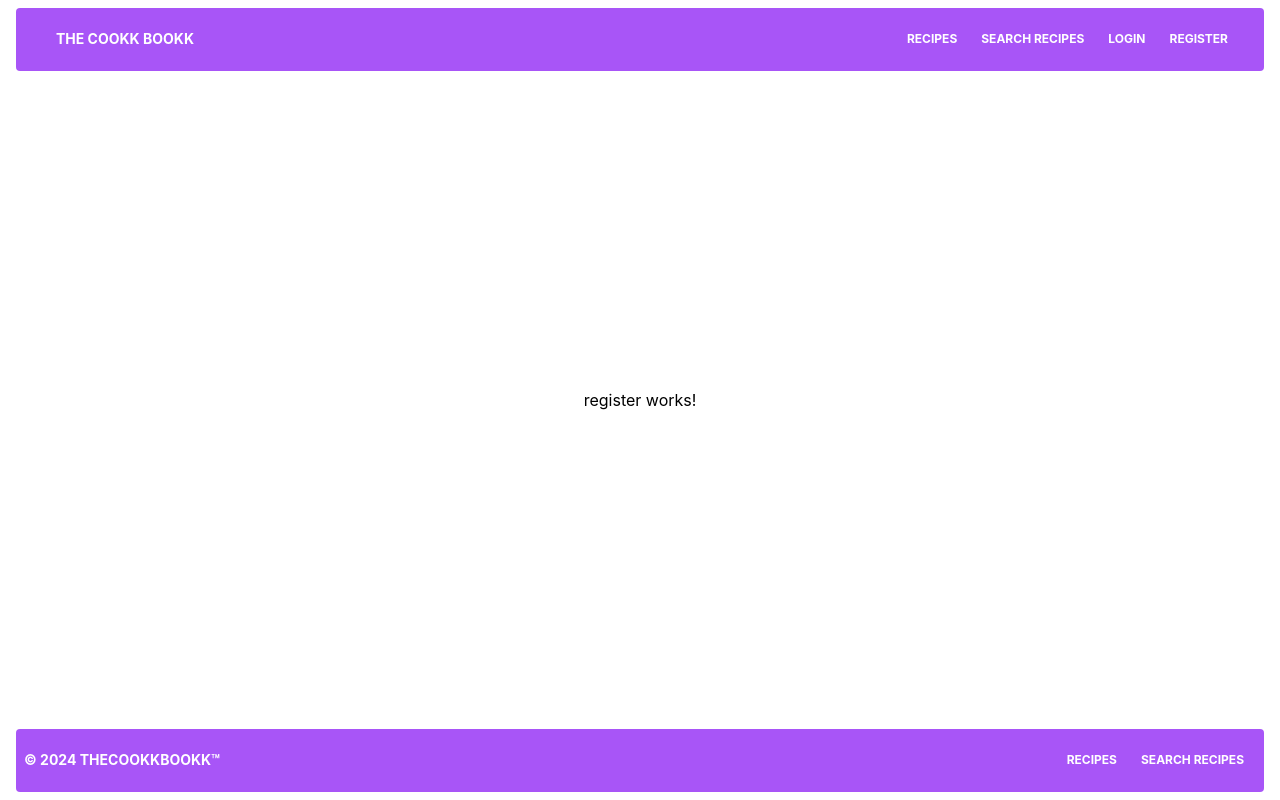
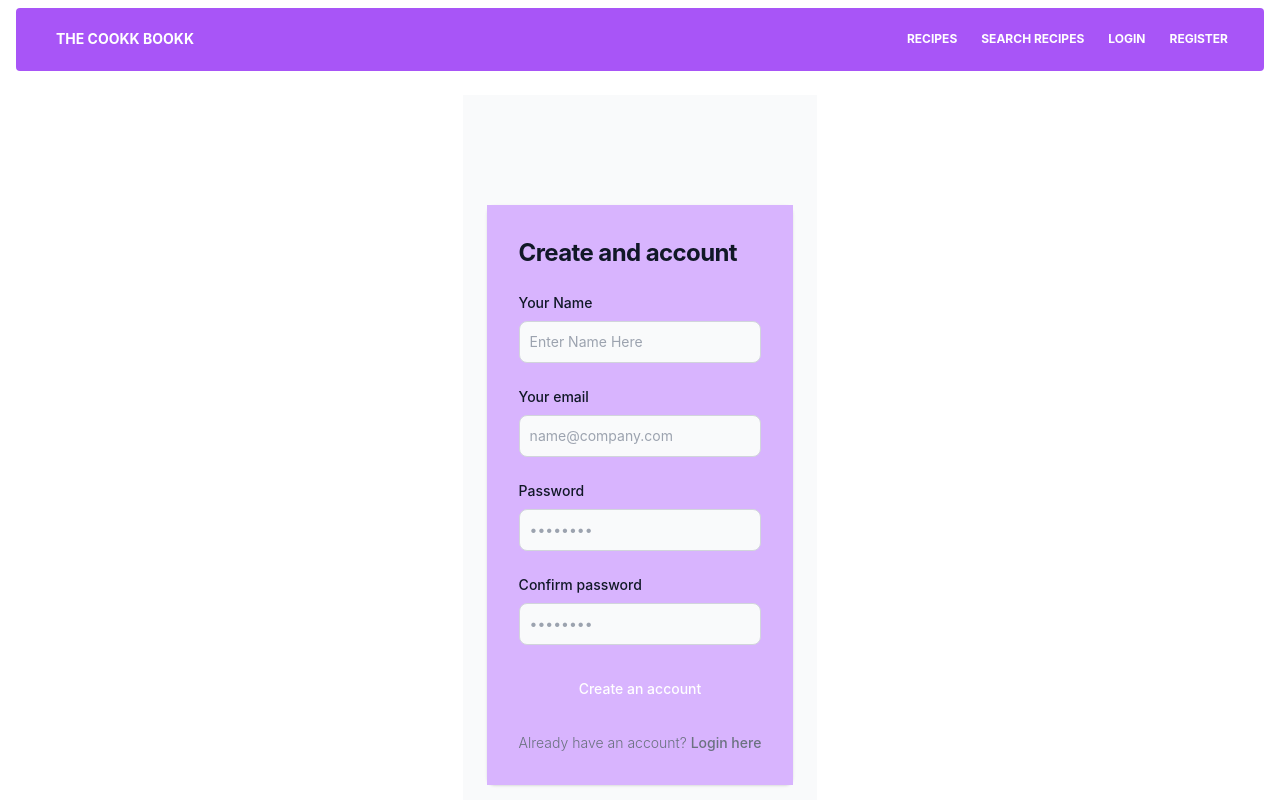
Before and after one commit to Sebah7-Chas/Recipe-App, an Angular app in the folder Recipe-Frontend/: page /register in a window 1280 px wide. Shown: the top 800 px of the page. Built offline with nearby package versions, Linux system fonts and the light colour scheme.

Commit message:
login, logout and register components. Work.

```diff
--- a/Recipe-Frontend/src/app/pages/login/login.component.html
+++ b/Recipe-Frontend/src/app/pages/login/login.component.html
@@ -1,3 +1,41 @@
-<p>login works!</p>
+<section class="bg-gray-50 dark:bg-white-900">
 
-<button (click)="login()">Login User</button>
+<div class="flex flex-col items-center justify-center px-6 py-8 mx-auto md:h-screen lg:py-0">
+  <div class="w-full bg-white rounded-lg shadow dark:border md:mt-0 sm:max-w-md xl:p-0 dark:bg-gray-800 dark:border-gray-700">
+    <div class="p-6 space-y-4 md:space-y-6 bg-purple-300 sm:p-8">
+  <h5 class="text-xl font-bold leading-tight tracking-tight text-gray-900 md:text-2xl dark:text-white">
+    Login Here</h5>
+
+  <!-- <form action="" [formGroup]="loginForm" (ngSubmit)="onSubmit()" autocomplete="off" novalidate class="space-y-4 md:space-y-6"> -->
+    <form action="" [formGroup]="loginForm" class="space-y-4 md:space-y-6">
+    <div>
+      <label for="email" class="block mb-2 text-sm font-medium text-gray-900 dark:text-white">Email Address</label>
+      <input type="email" placeholder="Email Address" class="form-control bg-gray-50 border border-gray-300 text-gray-900 sm:text-sm rounded-lg focus:ring-primary-600 focus:border-primary-600 block w-full p-2.5 dark:bg-gray-700 dark:border-gray-600 dark:placeholder-gray-400 dark:text-white dark:focus:ring-blue-500 dark:focus:border-blue-500" formControlName="email"
+        [class]="{'invalid': loginForm.get('email')?.hasError('required') && loginForm.get('email')?.touched, 'valid':loginForm.get('email')?.valid}">
+      @if (loginForm.get('email')?.hasError('required') && loginForm.get('email')?.touched) {
+      <span class="form-error">Email Address is required.</span>
+      }
+    </div>
+    <div class="form-group mb-3">
+      <label for="password" class="block mb-2 text-sm font-medium text-gray-900 dark:text-white">Password</label>
+      <input type="password" placeholder="Password" class="form-control bg-gray-50 border border-gray-300 text-gray-900 sm:text-sm rounded-lg focus:ring-primary-600 focus:border-primary-600 block w-full p-2.5 dark:bg-gray-700 dark:border-gray-600 dark:placeholder-gray-400 dark:text-white dark:focus:ring-blue-500 dark:focus:border-blue-500" formControlName="password"
+        [class]="{'invalid': loginForm.get('password')?.hasError('required') && loginForm.get('password')?.touched, 'valid':loginForm.get('password')?.valid}">
+      @if (loginForm.get('password')?.hasError('required') && loginForm.get('password')?.touched) {
+      <span class="form-error">Password is required.</span>
+      }
+    </div>
+    <button type="submit" (click)="loginUser()" class="w-full text-white bg-primary-600 hover:bg-primary-700 focus:ring-4 focus:outline-none focus:ring-primary-300 font-medium rounded-lg text-sm px-5 py-2.5 text-center dark:bg-primary-600 dark:hover:bg-primary-700 dark:focus:ring-primary-800">Submit</button>
+  </form>
+
+  <div class=" relative top-2 mt-3">
+    <div>
+        <p class="text-sm font-light text-gray-500 dark:text-gray-400">
+          Don't have an account? <a routerLink="/register"  class="font-medium text-primary-600 hover:underline dark:text-primary-500">Register</a>
+        </p>
+    </div>
+</div>
+</div>
+
+</div>
+</div>
+</section>
--- a/Recipe-Frontend/src/app/pages/login/login.component.ts
+++ b/Recipe-Frontend/src/app/pages/login/login.component.ts
@@ -3,30 +3,46 @@ import { Observable } from 'rxjs';
 import { Loggedin } from '../../interfaces/loggedin';
 import { Loggedindetails } from '../../interfaces/loggedindetails';
 import { AuthService } from '../../services/auth.service';
+import { FormBuilder, FormControl, FormGroup, ReactiveFormsModule, Validators } from '@angular/forms';
+import { Router } from '@angular/router';
 
 @Component({
   selector: 'app-login',
   standalone: true,
-  imports: [],
+  imports: [ReactiveFormsModule],
   templateUrl: './login.component.html',
   styleUrl: './login.component.css'
 })
 export class LoginComponent {
+// the loginForm! here is a shorthand for initializing the loginForm property in the constructor
+// the formbuilder is used to create the form group and it is injected into the constructor
+  loginForm!: FormGroup;
+  loginError: string = "";
 
-  loginDetails: Loggedindetails;
-  // isLoggedIn: boolean;
 
-  constructor(private auth: AuthService) {
-    this.loginDetails = {
-      email: 'mela@mela.mela',
-      password: 'mela',
-    };
-    // this.isLoggedIn = false;
+  constructor(private fb: FormBuilder, private auth: AuthService, private router: Router) {
+    this.loginForm = this.fb.group({
+      email: new FormControl('', [Validators.required, Validators.email]),
+      password: new FormControl('', [Validators.required]),
+    })
   }
 
-  login(){
-    this.auth.loginUser(this.loginDetails);
+  loginUser() {
+    if (this.loginForm.valid) {
+      const loginDetails: Loggedindetails = this.loginForm.value;
+      this.auth.loginUser(loginDetails).subscribe(success => {
+        if (success) {
+          this.router.navigate(['/profile']);
+    } else {
+      this.loginError = "Unable to login. Please try again later.";
+    }
+  }, error => {
+    this.loginError = "Unable to login. Please try again later.";
+  });
+} else {
+  this.loginForm.markAllAsTouched();
   }
+}
 
   logout(){
     this.auth.logoutUser();
--- a/Recipe-Frontend/src/app/pages/profile/profile.component.html
+++ b/Recipe-Frontend/src/app/pages/profile/profile.component.html
@@ -1 +1,5 @@
-<p>profile works!</p>
+
+<p>This is the dashboard</p>
+
+
+<button (click)="logout()">Logout User</button>
--- a/Recipe-Frontend/src/app/pages/profile/profile.component.ts
+++ b/Recipe-Frontend/src/app/pages/profile/profile.component.ts
@@ -1,4 +1,5 @@
 import { Component } from '@angular/core';
+import { AuthService } from '../../services/auth.service';
 
 @Component({
   selector: 'app-profile',
@@ -9,4 +10,8 @@ import { Component } from '@angular/core';
 })
 export class ProfileComponent {
 
-}
+  constructor(private auth: AuthService) { }
+    logout(){
+      this.auth.logoutUser();
+    }
+  }
--- a/Recipe-Frontend/src/app/pages/register/register.component.html
+++ b/Recipe-Frontend/src/app/pages/register/register.component.html
@@ -1 +1,42 @@
-<p>register works!</p>
+
+<section class="bg-gray-50 dark:bg-white-900">
+    <div class="flex flex-col items-center justify-center px-6 py-8 mx-auto md:h-screen lg:py-0">
+        <div class="w-full bg-white rounded-lg shadow dark:border md:mt-0 sm:max-w-md xl:p-0 dark:bg-gray-800 dark:border-gray-700">
+            <div class="p-6 space-y-4 md:space-y-6 bg-purple-300 sm:p-8">
+                <h1 class="text-xl font-bold leading-tight tracking-tight text-gray-900 md:text-2xl dark:text-white">
+                    Create and account
+                </h1>
+                <form class="space-y-4 md:space-y-6" action="">
+                    <div>
+                        <label for="name" class="block mb-2 text-sm font-medium text-gray-900 dark:text-white">Your Name</label>
+                        <input type="name" name="name" id="name" [(ngModel)]="name" class="bg-gray-50 border border-gray-300 text-gray-900 sm:text-sm rounded-lg focus:ring-primary-600 focus:border-primary-600 block w-full p-2.5 dark:bg-gray-700 dark:border-gray-600 dark:placeholder-gray-400 dark:text-white dark:focus:ring-blue-500 dark:focus:border-blue-500" placeholder="Enter Name Here" required="">
+                    </div>
+                    <div>
+                        <label for="email" class="block mb-2 text-sm font-medium text-gray-900 dark:text-white">Your email</label>
+                        <input type="email" name="email" id="email" [(ngModel)]="email" class="bg-gray-50 border border-gray-300 text-gray-900 sm:text-sm rounded-lg focus:ring-primary-600 focus:border-primary-600 block w-full p-2.5 dark:bg-gray-700 dark:border-gray-600 dark:placeholder-gray-400 dark:text-white dark:focus:ring-blue-500 dark:focus:border-blue-500" placeholder="name@company.com" required="">
+                    </div>
+                    <div>
+                        <label for="password" class="block mb-2 text-sm font-medium text-gray-900 dark:text-white">Password</label>
+                        <input type="password" name="password" id="password" [(ngModel)]="password" placeholder="••••••••" class="bg-gray-50 border border-gray-300 text-gray-900 sm:text-sm rounded-lg focus:ring-primary-600 focus:border-primary-600 block w-full p-2.5 dark:bg-gray-700 dark:border-gray-600 dark:placeholder-gray-400 dark:text-white dark:focus:ring-blue-500 dark:focus:border-blue-500" required="">
+                    </div>
+                    <div>
+                        <label for="confirm-password" class="block mb-2 text-sm font-medium text-gray-900 dark:text-white">Confirm password</label>
+                        <input type="confirm-password" name="confirm-password" id="confirm-password" [(ngModel)]="password_confirmation" placeholder="••••••••" class="bg-gray-50 border border-gray-300 text-gray-900 sm:text-sm rounded-lg focus:ring-primary-600 focus:border-primary-600 block w-full p-2.5 dark:bg-gray-700 dark:border-gray-600 dark:placeholder-gray-400 dark:text-white dark:focus:ring-blue-500 dark:focus:border-blue-500" required="">
+                    </div>
+                    <!-- <div class="flex items-start">
+                        <div class="flex items-center h-5">
+                          <input id="terms" aria-describedby="terms" type="checkbox" class="w-4 h-4 border border-gray-300 rounded bg-gray-50 focus:ring-3 focus:ring-primary-300 dark:bg-gray-700 dark:border-gray-600 dark:focus:ring-primary-600 dark:ring-offset-gray-800" required="">
+                        </div>
+                        <div class="ml-3 text-sm">
+                          <label for="terms" class="font-light text-gray-500 dark:text-gray-300">I accept the <a class="font-medium text-primary-600 hover:underline dark:text-primary-500" href="#">Terms and Conditions</a></label>
+                        </div>
+                    </div> -->
+                    <button type="submit" (click)="registerUser()" class="w-full text-white bg-primary-600 hover:bg-primary-700 focus:ring-4 focus:outline-none focus:ring-primary-300 font-medium rounded-lg text-sm px-5 py-2.5 text-center dark:bg-primary-600 dark:hover:bg-primary-700 dark:focus:ring-primary-800">Create an account</button>
+                    <p class="text-sm font-light text-gray-500 dark:text-gray-400">
+                        Already have an account? <a routerLink="/login" class="font-medium text-primary-600 hover:underline dark:text-primary-500">Login here</a>
+                    </p>
+                </form>
+            </div>
+        </div>
+    </div>
+  </section>
--- a/Recipe-Frontend/src/app/pages/register/register.component.ts
+++ b/Recipe-Frontend/src/app/pages/register/register.component.ts
@@ -1,12 +1,43 @@
 import { Component } from '@angular/core';
+import { FormBuilder, FormControl, FormGroup, FormsModule, NgModel, Validators } from '@angular/forms';
+import { AuthService } from '../../services/auth.service';
+import { Router, RouterLink } from '@angular/router';
+import { Registerdetails } from '../../interfaces/registerdetails';
 
 @Component({
   selector: 'app-register',
   standalone: true,
-  imports: [],
+  imports: [ RouterLink, FormsModule],
   templateUrl: './register.component.html',
   styleUrl: './register.component.css'
 })
+
 export class RegisterComponent {
 
+  name: string = "";
+  email: string = "";
+  password: string = "";
+  password_confirmation: string = "";
+  loginError: string = "";
+
+  constructor(private authService: AuthService, private router: Router) { }
+
+  registerUser(): void {
+    const RegisterDetails: Registerdetails = {
+      name: this.name,
+      email: this.email,
+      password: this.password,
+      password_confirmation: this.password_confirmation
+    };
+    this.authService.registerUser(RegisterDetails).subscribe(success => {
+      if (success) {
+        this.router.navigate(['/profile']);
+      } else {
+        this.loginError = "Unable to register. Please try again later.";
+      }
+    }, error => {
+      this.loginError = "Unable to register. Please try again later.";
+    });
+  }
+
 }
```
